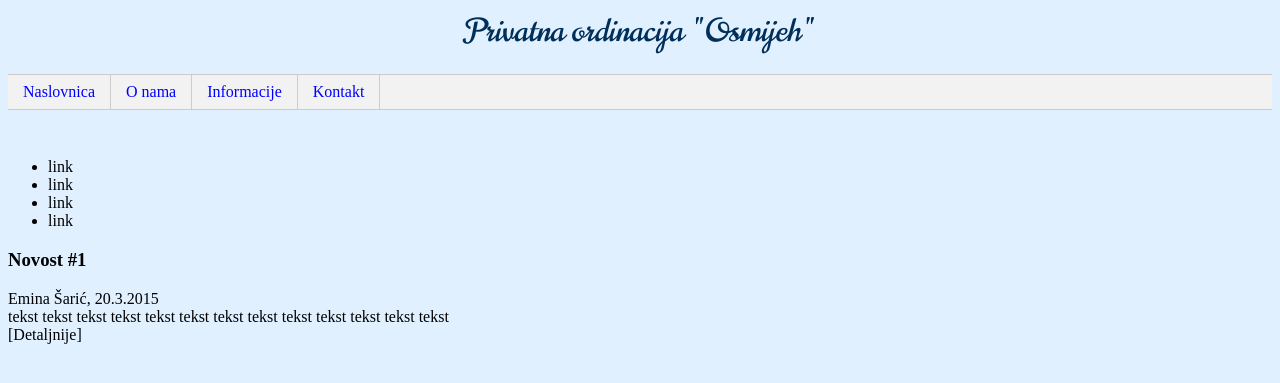
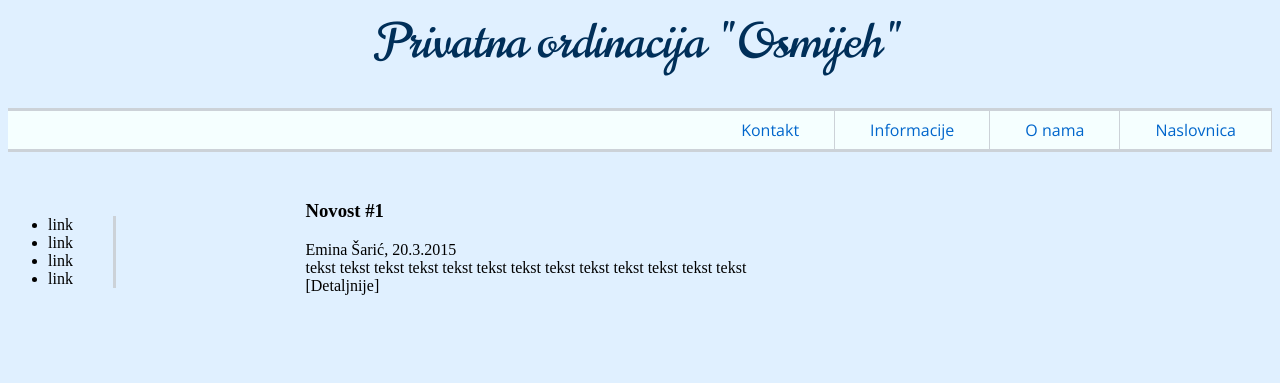
Before and after one commit to WebTehnologijeETF/Doktorska-ordinacija, a PHP site: page / in a window 1280 px wide. Shown: the top 383 px of the page. Run offline with PHP 8.4, Linux system fonts and the light colour scheme.

Commit message:
Uređena naslovna

```diff
--- a/stil.css
+++ b/stil.css
@@ -1,10 +1,11 @@
-@import url(http://fonts.googleapis.com/css?family=Norican);
+@import url(http://fonts.googleapis.com/css?family=Norican|Open+Sans);
 
 body {
 	background-color: #E0F0FF;
 }
 
 h1 {
+	font-size: 48px;
 	text-align: center;
 	font-family: Norican;
 	font-weight: 400;
@@ -13,29 +14,40 @@ h1 {
 
 #meni {
 	width: 100%;
-	float: left;
+	float: right;
 	margin: 0 0 3em 0;
 	padding: 0;
 	list-style: none;
-	background-color: #f2f2f2;
-	border-bottom: 1px solid #ccc;
-	border-top: 1px solid #ccc;
+	background-color: #F5FFFF;
+	border-bottom: 3px solid #CCD2D8;
+	border-top: 3px solid #CCD2D8;
 }
 
 #meni li {
-	float: left;
+	float: right;
 }
 
 #meni li a {
 	display: block;
-	padding: 8px 15px;
+	padding: 8px 35px;
 	text-decoration: none;
 	font-weight: 400;
-	color: blue;
-	border-right: 1px solid #ccc;
+	color: #0066CC;
+	border-right: 1px solid #CCD2D8;
+	font-family: Open Sans;
 }
 
 #meni li a:hover {
-    background-color: #C5B2E0;
-	color: #1C1427;
+    background-color: #EBF5FF;
+	color: #000080;
 }
+
+#linkovi {
+	margin-right: 15%;
+	float: left;
+	border-right: 3px solid #CCD2D8;
+	padding-right: 40px;
+}
+
+#novost {
+}
```
